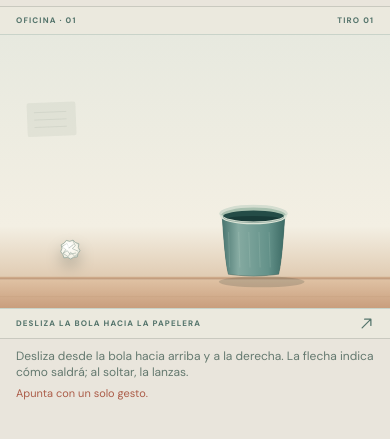
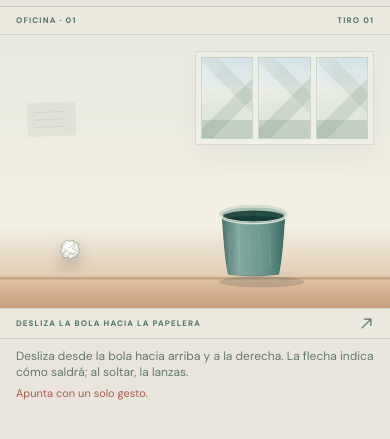
Before and after one commit to goyoaga/el-tiro-de-papel, a website with bundled scripts: page index.html in a window 390 px wide. Shown: the part 123-562 px from the top of the page. Built offline with nearby package versions, Linux system fonts and the light colour scheme.

Commit message:
Style subtle landscape office window

```diff
--- a/src/style.css
+++ b/src/style.css
@@ -37,6 +37,11 @@ h1 span { color: #b35745; }
 .stage-foot svg { width: 18px; height: 18px; }
 .stage { position: relative; flex: 1; min-height: 500px; overflow: hidden; }
 .stage canvas { display: block; width: 100%; height: 100%; touch-action: none; user-select: none; }
+.window-backdrop { position: absolute; top: 26px; right: 42px; width: min(50%, 390px); height: 176px; pointer-events: none; z-index: 2; opacity: .92; }
+.window-frame { display: grid; grid-template-columns: repeat(3, 1fr); gap: 9px; width: 100%; height: 100%; padding: 9px; border: 1px solid rgba(92,110,103,.18); background: rgba(255,255,255,.18); box-shadow: 0 14px 28px rgba(35,48,42,.05); }
+.window-pane { position: relative; overflow: hidden; border: 1px solid rgba(92,110,103,.16); background: linear-gradient(to bottom,rgba(190,219,235,.58) 0%,rgba(211,229,239,.42) 36%,rgba(224,233,223,.48) 37%,rgba(202,216,199,.62) 100%); }
+.window-pane::before { content: ""; position: absolute; inset: 0; background: linear-gradient(to top,rgba(90,129,115,.22) 0 22%,transparent 22%),linear-gradient(135deg,transparent 0 54%,rgba(111,145,128,.22) 54% 70%,transparent 70%),linear-gradient(45deg,transparent 0 58%,rgba(136,163,144,.18) 58% 74%,transparent 74%); }
+.window-pane::after { content: ""; position: absolute; inset: 0; background: linear-gradient(115deg,rgba(255,255,255,.32),transparent 34%); }
 .canvas-error { position: absolute; inset: 30%; text-align: center; color: #a94d40; line-height: 1.5; }
 .panel { border-left: 1px solid #c9c9bf; padding: 30px clamp(24px,3.4vw,62px) 24px; display: flex; flex-direction: column; }
 .panel-label { padding-bottom: 20px; border-bottom: 1px solid #bfc3b8; color: #89928a; }
@@ -88,6 +93,8 @@ dialog .primary-button { min-height: 54px; margin-top: 25px; }
   .intro-copy, .intro-rule { display: none; }
   .stage-section { flex: none; min-height: 0; background: #ebe9de; }
   .stage { flex: none; min-height: 0; width: 100%; height: auto; aspect-ratio: 10 / 7; }
+  .window-backdrop { top: 16px; right: 16px; width: 46%; height: 94px; }
+  .window-frame { gap: 5px; padding: 5px; }
   .stage-top, .stage-foot { padding: 7px 16px; font-size: 8px; min-height: 28px; align-items: center; }
   .stage-foot svg { width: 15px; height: 15px; }
   .panel { min-height: 0; border-left: 0; border-top: 1px solid #c9c9bf; padding: 9px 16px max(14px,env(safe-area-inset-bottom)); }
```
